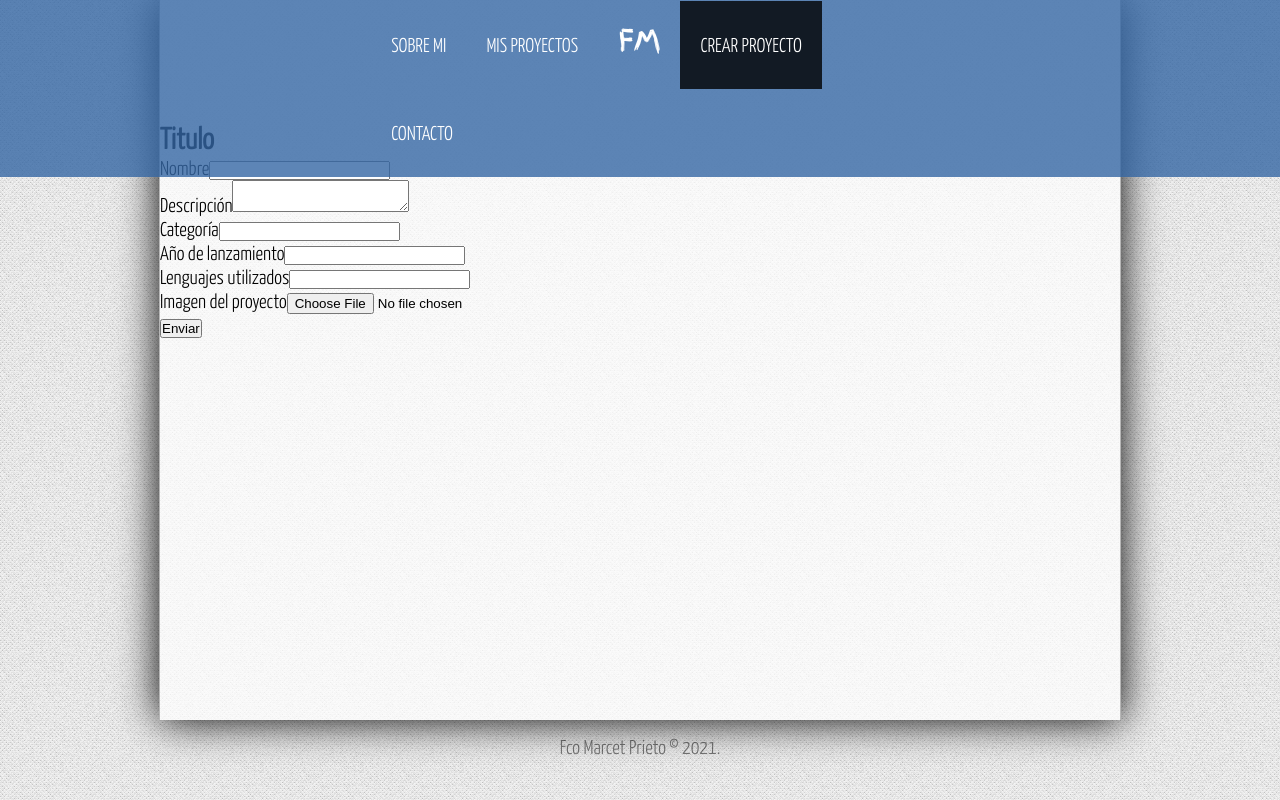
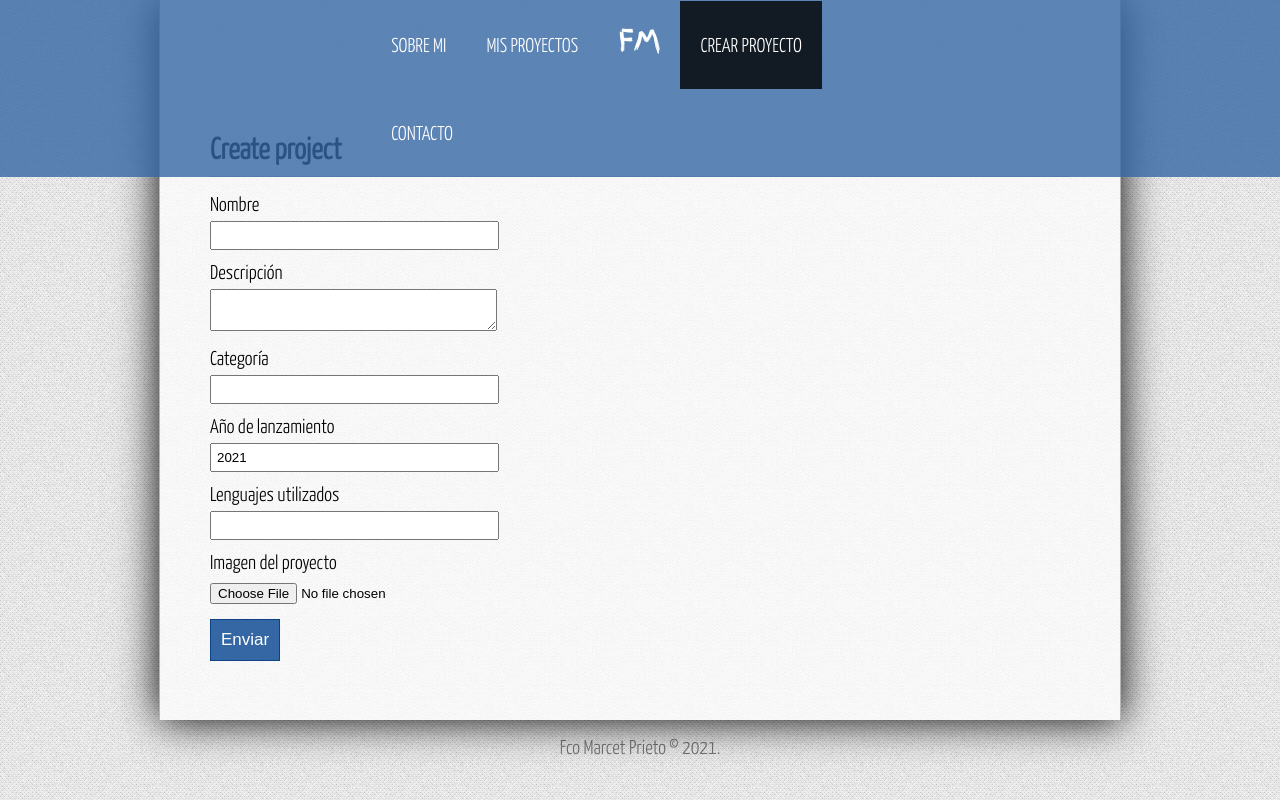
Before and after one commit to fcomarcet1/proyecto-portfolio-Angular-Nodejs, an Angular app: page /crear-proyecto in a window 1280 px wide. Built offline with nearby package versions, Linux system fonts and the light colour scheme.

Commit message:
add service create project, model project, add form create project

```diff
--- a/angular.json
+++ b/angular.json
@@ -1,5 +1,8 @@
 {
   "$schema": "./node_modules/@angular/cli/lib/config/schema.json",
+  "cli": {
+    "analytics": "73110aa1-c2b0-4ccd-910d-b421fd48f696"
+  },
   "version": 1,
   "newProjectRoot": "projects",
   "projects": {
--- a/package.json
+++ b/package.json
@@ -20,6 +20,7 @@
     "@angular/platform-browser-dynamic": "~11.2.0",
     "@angular/router": "~11.2.0",
     "rxjs": "~6.6.0",
+    "rxjs-compat": "^6.6.3",
     "tslib": "^2.0.0",
     "zone.js": "~0.11.3"
   },
--- a/src/app/components/create/create.component.html
+++ b/src/app/components/create/create.component.html
@@ -1,32 +1,35 @@
-<!--
-<p>create Component works!</p>
--->
+<!-- <p>create Component works!</p>-->
 <div class="container">
-  <h2>Titulo</h2>
-  <form method="post">
+  <h2>{{ title }}</h2>
+  <form #projectForm="ngForm" (ngSubmit)="onSubmit(projectForm)">
     <p>
       <label for="name">Nombre</label>
-      <input type="text" name="name" id="name" >
+      <input type="text" name="name" id="name" #name="ngModel" [(ngModel)]="project.name" required />
     </p>
+
     <p>
       <label for="description">Descripción</label>
-      <textarea name="description" id="description"></textarea>
+      <textarea name="description" id="description" #description="ngModel" [(ngModel)]="project.description" required></textarea>
     </p>
+
     <p>
       <label for="category">Categoría</label>
-      <input type="text" name="category" id="category"/>
+      <input type="text" name="category" id="category" #category="ngModel" [(ngModel)]="project.category" required />
     </p>
+
     <p>
       <label for="year">Año de lanzamiento</label>
-      <input type="number" name="year" id="year"/>
+      <input type="number" name="year" id="year" #year="ngModel" [(ngModel)]="project.year" />
     </p>
+
     <p>
       <label for="languages">Lenguajes utilizados</label>
-      <input type="text" name="langs" id="languages"/>
+      <input type="text" name="languages" id="languages" #languages="ngModel" [(ngModel)]="project.languages" required />
     </p>
+
     <p>
       <label for="image">Imagen del proyecto</label>
-      <input type="file" name="image" placeholder="Subir imagen" id="image"/>
+      <input type="file" name="image" id="image" placeholder="Subir imagen" />
     </p>
 
     <input type="submit" value="Enviar" />
--- a/src/app/components/create/create.component.ts
+++ b/src/app/components/create/create.component.ts
@@ -1,15 +1,32 @@
 import { Component, OnInit } from '@angular/core';
+import { Project} from '../../models/project';
+import { ProjectService} from '../../services/project.service';
 
 @Component({
   selector: 'app-create',
   templateUrl: './create.component.html',
-  styleUrls: ['./create.component.css']
+  styleUrls: ['./create.component.css'],
+  providers: [ProjectService]
 })
 export class CreateComponent implements OnInit {
 
-  constructor() { }
+  public title: string;
+  public project: Project;
+  public date: Date;
+  public year: number;
+
+  constructor( private _projectService: ProjectService) {
+    this.title = 'Create project';
+    this.date = new Date();
+    this.year = this.date.getFullYear();
+    // Create empty object to fill with form (2-way-databinding)
+    this.project = new Project('', '', '', '',  this.year, '', '');
+  }
 
   ngOnInit(): void {
   }
 
+  onSubmit(form: any){
+    console.log(this.project);
+  }
 }
--- /dev/null
+++ b/src/app/services/global.ts
@@ -0,0 +1,3 @@
+export var Global = {
+  url: 'http://127.0.0.1:3700/api/'
+};
--- a/src/app/services/project.service.ts
+++ b/src/app/services/project.service.ts
@@ -0,0 +1,18 @@
+import { Injectable } from '@angular/core';
+import { HttpClient, HttpHeaders } from '@angular/common/http';
+import { Observable } from 'rxjs/Observable';
+import { Project } from '../models/project';
+import { Global } from './global';
+
+@Injectable()
+export class ProjectService {
+
+  public url: string;
+
+  constructor( private _http: HttpClient) {
+    this.url = Global.url;
+  }
+
+  testService(){ return 'Test project service in angular'; }
+
+}
--- a/src/assets/css/styles.css
+++ b/src/assets/css/styles.css
@@ -145,3 +145,123 @@ article.about{
   padding-bottom: 30px;
   text-align: justify;
 }
+
+/*Sección con formulario*/
+
+.container{
+  padding: 50px;
+  padding-top: 10px;
+}
+
+.container .image{
+  float: left;
+  width: 47%;
+}
+
+.container .image img{
+  width: 100%;
+}
+
+.container .data{
+  float: left;
+  width: 48%;
+  margin-left:30px;
+}
+
+.container h2{
+  display: block;
+  border-bottom: 1px solid #ccc;
+  padding-bottom: 10px;
+  margin-bottom: 15px;
+}
+
+form{
+  width: 80%;
+}
+
+form label{
+  display: block;
+  width: 100%;
+  margin-top: 10px;
+  margin-bottom: 5px;
+}
+
+form input[type="text"],
+form input[type="number"],
+form input[type="email"],
+form textarea{
+  width: 40%;
+  padding: 5px;
+}
+
+form button,
+form input[type="submit"],
+.button-edit,
+.button-delete{
+  display: block;
+  font-size: 17px;
+  padding: 10px;
+  margin-top: 15px;
+  color:white;
+  background: rgba(53, 103, 164, 1);
+  border: 1px solid rgba(13, 67, 133, 1);
+  cursor: pointer;
+}
+
+.button-edit,
+.button-delete{
+  width: 30%;
+  text-align: center;
+  float: left;
+  margin-right: 10px;
+  text-decoration: none;
+}
+
+.button-edit{
+  background: orange;
+  border: none;
+}
+
+.button-delete{
+  background: red;
+  border: none;
+}
+
+form button:hover,
+form input[type="submit"]:hover{
+  background: rgba(53, 103, 164, 0.8);
+  border: 1px solid rgba(13, 67, 133, 1);
+}
+
+form input[disabled]{
+  opacity: 0.4;
+  cursor: not-allowed;
+}
+
+.form_error{
+  font-size: 13px;
+  padding: 3px;
+  background: red;
+  color:white;
+  margin-left: 5px;
+}
+
+.message{
+  width: 50%;
+  padding: 5px;
+  border: 1px solid #eee;
+}
+
+.success{
+  background: green;
+  color: white;
+}
+
+.message a{
+  color: white;
+}
+
+.failed{
+  background: red;
+  color: white;
+}
```
Also changed, not shown: src/app/app.module.ts (+6 -3 lines), 1 other file (tests, documents, lock files or other folders).
